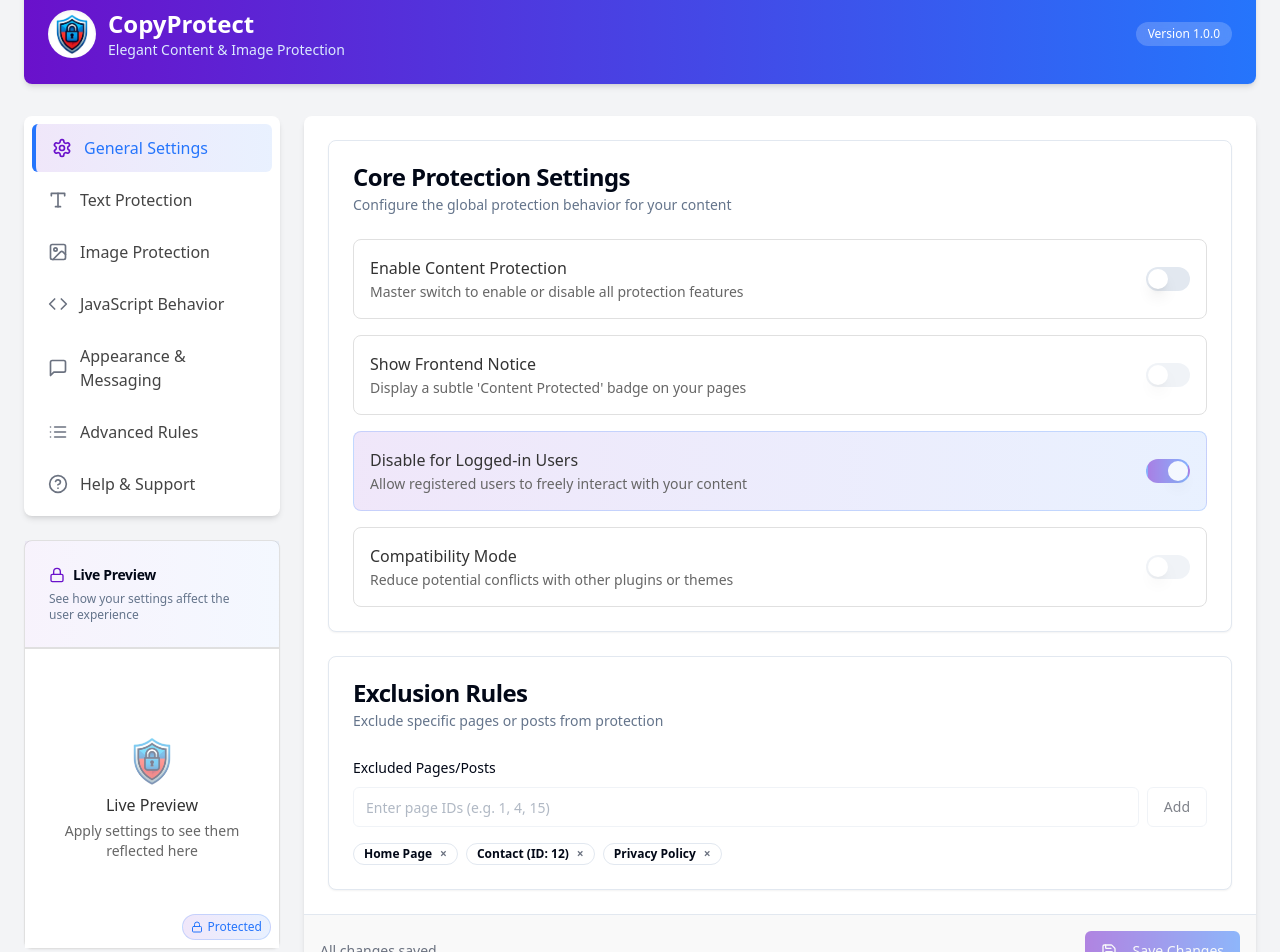
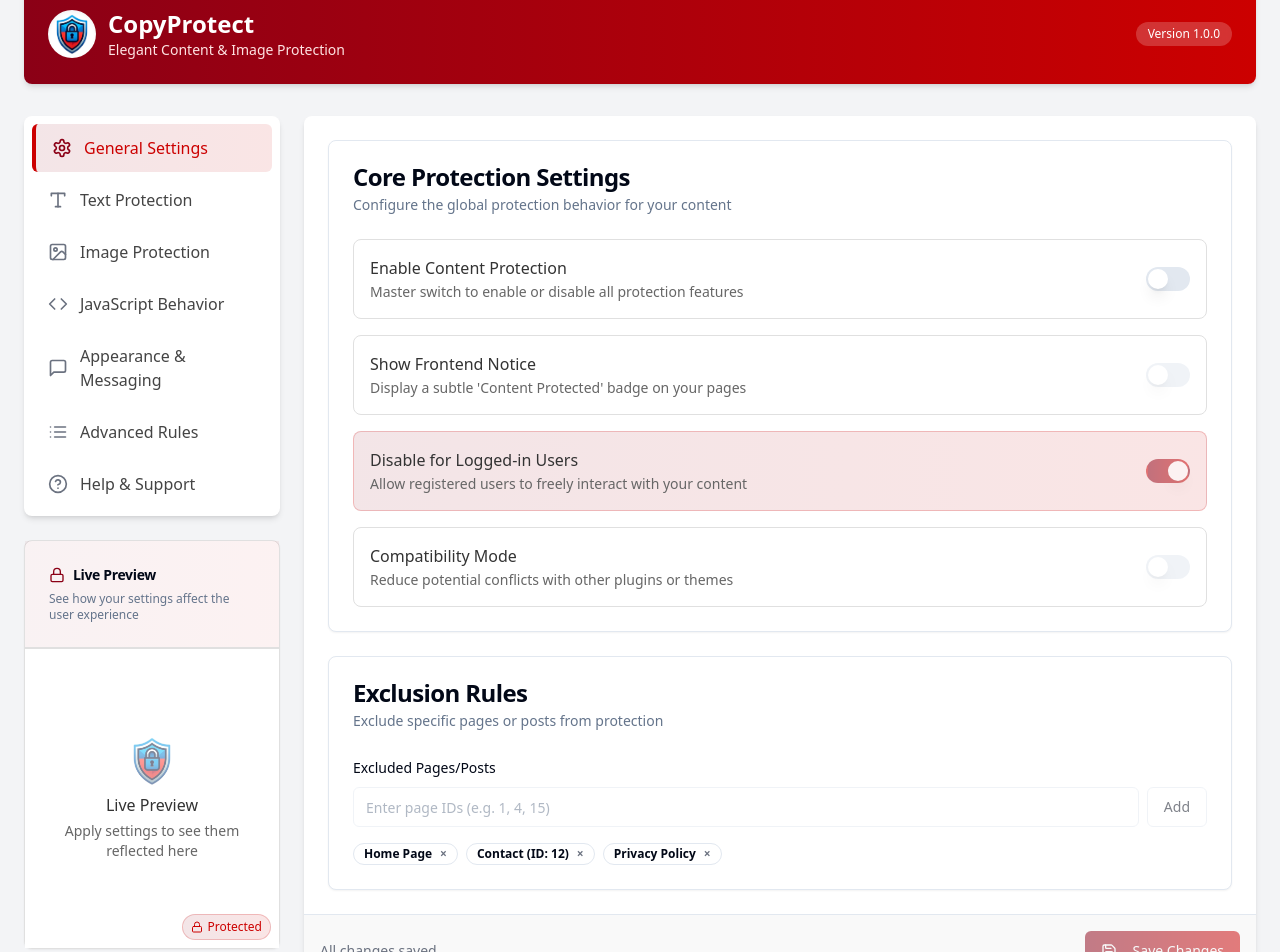
Before and after one commit to jonathanmcintyre1/plugin-powerhouse-genesis, a React (Vite) app: page / in a window 1280 px wide. Shown: the part 40-992 px from the top of the page. Built offline with nearby package versions, Linux system fonts and the light colour scheme.

Commit message:
Implement content protection features

```diff
--- a/src/components/Header.tsx
+++ b/src/components/Header.tsx
@@ -6,7 +6,7 @@ const Header = () => {
   return (
     <div className="relative mb-8 overflow-hidden rounded-lg shadow-md">
       {/* Primary gradient background */}
-      <div className="bg-gradient-to-r from-[#6a11cb] to-[#2575fc] p-6">
+      <div className="bg-gradient-to-r from-[#8B0016] to-[#CC0000] p-6">
         <div className="flex items-center justify-between">
           <div className="flex items-center space-x-3">
             <div className="flex h-12 w-12 items-center justify-center rounded-full bg-white shadow-inner">
@@ -18,7 +18,7 @@ const Header = () => {
             </div>
             <div>
               <h1 className="text-2xl font-bold text-white">CopyProtect</h1>
-              <p className="text-sm text-blue-100">Elegant Content & Image Protection</p>
+              <p className="text-sm text-red-100">Elegant Content & Image Protection</p>
             </div>
           </div>
           <div className="bg-white/20 backdrop-blur-sm text-white text-xs px-3 py-1 rounded-full font-medium">
--- a/src/components/LivePreview.tsx
+++ b/src/components/LivePreview.tsx
@@ -6,9 +6,9 @@ import { Lock } from 'lucide-react';
 const LivePreview: React.FC = () => {
   return (
     <Card className="w-full border-[#e0e0e0] shadow-sm hover:shadow-md transition-shadow duration-300">
-      <CardHeader className="bg-gradient-to-r from-[#6a11cb]/5 to-[#2575fc]/5 border-b border-[#e0e0e0]">
+      <CardHeader className="bg-gradient-to-r from-[#8B0016]/5 to-[#CC0000]/5 border-b border-[#e0e0e0]">
         <CardTitle className="text-sm flex items-center">
-          <Lock className="h-4 w-4 text-[#6a11cb] mr-2" />
+          <Lock className="h-4 w-4 text-[#8B0016] mr-2" />
           Live Preview
         </CardTitle>
         <CardDescription className="text-xs">
@@ -24,7 +24,7 @@ const LivePreview: React.FC = () => {
           />
           <div className="absolute inset-0 flex items-center justify-center bg-white">
             <div className="text-center p-6">
-              <div className="text-[#2575fc] mb-2">
+              <div className="text-[#CC0000] mb-2">
                 <img
                   src="/lovable-uploads/11897506-8ad0-4918-baf8-2256dcae8dbe.png"
                   alt="CopyProtect Logo"
@@ -40,7 +40,7 @@ const LivePreview: React.FC = () => {
 
           {/* Protection badge example */}
           <div className="absolute bottom-2 right-2">
-            <div className="bg-gradient-to-r from-[#6a11cb]/10 to-[#2575fc]/10 text-[#2575fc] border border-[#2575fc]/20 rounded-full px-2 py-1 text-xs flex items-center">
+            <div className="bg-gradient-to-r from-[#8B0016]/10 to-[#CC0000]/10 text-[#CC0000] border border-[#CC0000]/20 rounded-full px-2 py-1 text-xs flex items-center">
               <Lock className="h-3 w-3 mr-1" />
               Protected
             </div>
--- a/src/components/SaveChanges.tsx
+++ b/src/components/SaveChanges.tsx
@@ -46,7 +46,7 @@ const SaveChanges: React.FC<SaveChangesProps> = ({
         onClick={handleSave}
         disabled={isSaving || !hasChanges}
         className={cn(
-          "bg-gradient-to-r from-[#6a11cb] to-[#2575fc] hover:from-[#5b0fb3] hover:to-[#1e68e6] transition-all duration-200 hover:shadow-md",
+          "bg-gradient-to-r from-[#8B0016] to-[#CC0000] hover:from-[#7A0014] hover:to-[#B80000] transition-all duration-200 hover:shadow-md",
           isSaving ? "opacity-80" : "",
           "transform hover:scale-[1.02] active:scale-[0.98]"
         )}
--- a/src/components/TabNavigation.tsx
+++ b/src/components/TabNavigation.tsx
@@ -36,13 +36,13 @@ const TabNavigation: React.FC<TabNavigationProps> = ({ activeTab, setActiveTab }
           className={cn(
             "flex items-center space-x-3 px-4 py-3 text-left rounded-md transition-all duration-200",
             activeTab === tab.id
-              ? "bg-gradient-to-r from-[#6a11cb]/10 to-[#2575fc]/10 text-[#2575fc] font-medium border-l-4 border-[#2575fc]"
+              ? "bg-gradient-to-r from-[#8B0016]/10 to-[#CC0000]/10 text-[#CC0000] font-medium border-l-4 border-[#CC0000]"
               : "text-[#444444] hover:bg-gray-50 hover:scale-[1.02]"
           )}
         >
           <span className={cn(
             "transition-colors duration-200",
-            activeTab === tab.id ? "text-[#6a11cb]" : "text-gray-500"
+            activeTab === tab.id ? "text-[#8B0016]" : "text-gray-500"
           )}>
             {tab.icon}
           </span>
--- a/src/components/tabs/AdvancedRules.tsx
+++ b/src/components/tabs/AdvancedRules.tsx
@@ -58,7 +58,7 @@ const AdvancedRules: React.FC<AdvancedRulesProps> = ({ settings, updateSettings
             <Card>
               <CardHeader>
                 <CardTitle className="flex items-center">
-                  <FileText className="h-5 w-5 text-purple-600 mr-2" />
+                  <FileText className="h-5 w-5 text-[#8B0016] mr-2" />
                   Blog Posts Protection
                 </CardTitle>
                 <CardDescription>
@@ -110,7 +110,7 @@ const AdvancedRules: React.FC<AdvancedRulesProps> = ({ settings, updateSettings
             <Card>
               <CardHeader>
                 <CardTitle className="flex items-center">
-                  <FileText className="h-5 w-5 text-purple-600 mr-2" />
+                  <FileText className="h-5 w-5 text-[#8B0016] mr-2" />
                   Pages Protection
                 </CardTitle>
                 <CardDescription>
@@ -133,7 +133,7 @@ const AdvancedRules: React.FC<AdvancedRulesProps> = ({ settings, updateSettings
             <Card>
               <CardHeader>
                 <CardTitle className="flex items-center">
-                  <ShoppingCart className="h-5 w-5 text-purple-600 mr-2" />
+                  <ShoppingCart className="h-5 w-5 text-[#8B0016] mr-2" />
                   WooCommerce Products
                 </CardTitle>
                 <CardDescription>
--- a/src/components/tabs/ImageProtection.tsx
+++ b/src/components/tabs/ImageProtection.tsx
@@ -22,7 +22,7 @@ const ImageProtection: React.FC<ImageProtectionProps> = ({ settings, updateSetti
       <Card>
         <CardHeader>
           <CardTitle className="flex items-center">
-            <ImageIcon className="h-5 w-5 text-purple-600 mr-2" />
+            <ImageIcon className="h-5 w-5 text-[#8B0016] mr-2" />
             Image Interaction Protection
           </CardTitle>
           <CardDescription>
@@ -51,7 +51,7 @@ const ImageProtection: React.FC<ImageProtectionProps> = ({ settings, updateSetti
       <Card>
         <CardHeader>
           <CardTitle className="flex items-center">
-            <Layers className="h-5 w-5 text-purple-600 mr-2" />
+            <Layers className="h-5 w-5 text-[#8B0016] mr-2" />
             Image Source Protection
           </CardTitle>
           <CardDescription>
--- a/src/components/tabs/JavaScriptBehavior.tsx
+++ b/src/components/tabs/JavaScriptBehavior.tsx
@@ -22,7 +22,7 @@ const JavaScriptBehavior: React.FC<JavaScriptBehaviorProps> = ({ settings, updat
       <Card>
         <CardHeader>
           <CardTitle className="flex items-center">
-            <Code className="h-5 w-5 text-purple-600 mr-2" />
+            <Code className="h-5 w-5 text-[#8B0016] mr-2" />
             Browser Interaction Controls
           </CardTitle>
           <CardDescription>
@@ -67,7 +67,7 @@ const JavaScriptBehavior: React.FC<JavaScriptBehaviorProps> = ({ settings, updat
       <Card>
         <CardHeader>
           <CardTitle className="flex items-center">
-            <Shield className="h-5 w-5 text-purple-600 mr-2" />
+            <Shield className="h-5 w-5 text-[#8B0016] mr-2" />
             Advanced Protection
           </CardTitle>
           <CardDescription>
--- a/src/components/tabs/TextProtection.tsx
+++ b/src/components/tabs/TextProtection.tsx
@@ -68,7 +68,7 @@ const TextProtection: React.FC<TextProtectionProps> = ({
         <CardHeader className="flex flex-row items-center justify-between space-y-0 pb-2">
           <div>
             <CardTitle className="flex items-center">
-              <KeyRound className="h-5 w-5 text-purple-600 mr-2" />
+              <KeyRound className="h-5 w-5 text-[#8B0016] mr-2" />
               Keyboard Shortcuts Protection
             </CardTitle>
             <CardDescription>
--- a/src/components/ui/switch-group.tsx
+++ b/src/components/ui/switch-group.tsx
@@ -26,7 +26,7 @@ const SwitchGroup: React.FC<SwitchGroupProps> = ({
   return (
     <div className={cn("flex flex-row items-center justify-between space-x-4 rounded-lg border p-4 transition-all duration-200",
       checked
-        ? "bg-gradient-to-r from-[#6a11cb]/10 to-[#2575fc]/10 border-[#2575fc]/20"
+        ? "bg-gradient-to-r from-[#8B0016]/10 to-[#CC0000]/10 border-[#CC0000]/20"
         : "bg-white border-[#e0e0e0] hover:border-[#d0d0d0]",
       className
     )}>
@@ -45,7 +45,7 @@ const SwitchGroup: React.FC<SwitchGroupProps> = ({
         disabled={disabled}
         className={cn(
           "transition-all duration-200",
-          checked ? "bg-gradient-to-r from-[#6a11cb] to-[#2575fc]" : "bg-gray-200"
+          checked ? "bg-gradient-to-r from-[#8B0016] to-[#CC0000]" : "bg-gray-200"
         )}
       />
     </div>
```
Also changed, not shown: src/components/tabs/AppearanceMessaging.tsx (+9 -9 lines).
